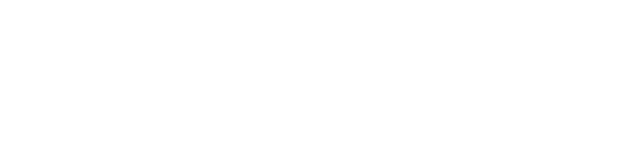
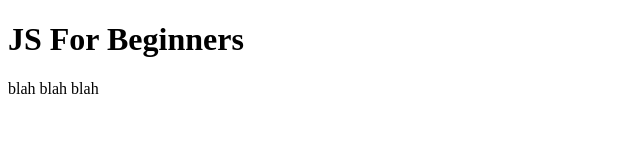
Before and after one commit to brianrichardsavage/Stepping-Into-JavaScript, a plain HTML site: page index.html in a window 1280 px wide. Shown: the whole page, without its empty margins (0-640 px from the left). Drawn offline with Linux system fonts and the light colour scheme.

Commit message:
Added the test.js file and moved the code out of the html file.

```diff
--- a/index.html
+++ b/index.html
@@ -6,10 +6,10 @@
 </head>
 
 <body>
-
-	<script>
-		alert("Hello WOrld!");
-	</script>
-
+<h1>JS For Beginners</h1>
+<div id="content">
+  <p>blah blah blah</p>
+</div>
+	<script src="test.js"></script>
 </body>
 </html>
--- /dev/null
+++ b/test.js
@@ -0,0 +1,2 @@
+// JavaScript Document
+alert("Hello WOrld!");
```
